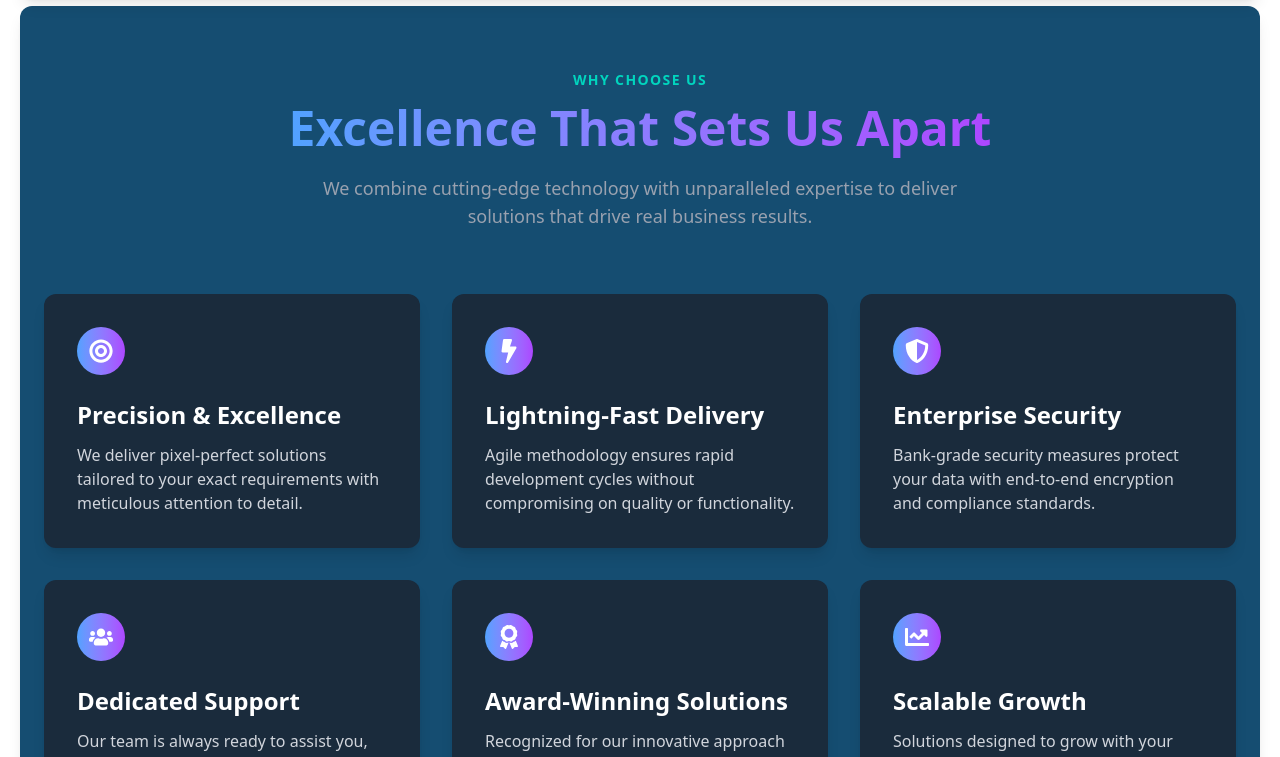
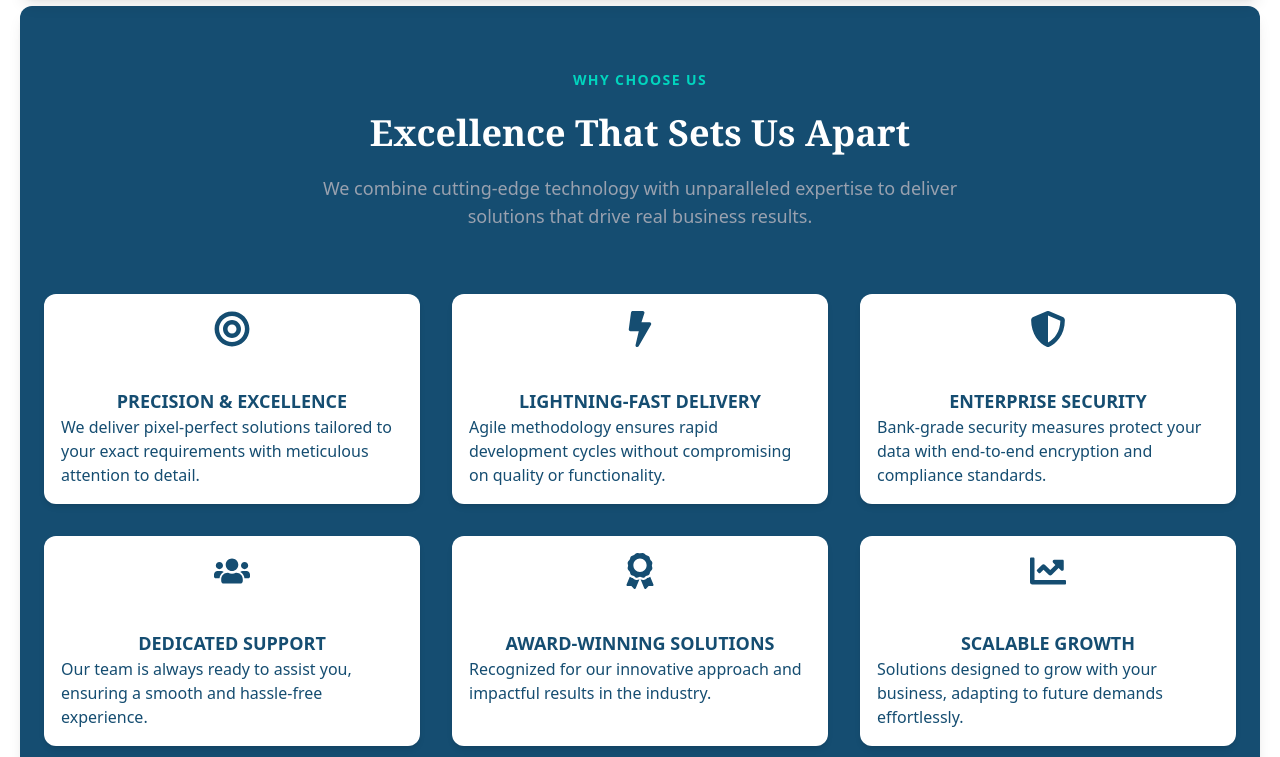
Before and after one commit to codifyingtech/codifyingtech, a React (Vite) app: page / in a window 1280 px wide. Shown: the part 1396-2153 px from the top of the page. Built offline with nearby package versions, Linux system fonts and the light colour scheme.

Commit message:
Added Contact Us page + why choose us more eiditing

```diff
--- a/src/components/Choose/WhyChooseUs.jsx
+++ b/src/components/Choose/WhyChooseUs.jsx
@@ -45,7 +45,7 @@ const WhyChooseUs = () => {
             WHY CHOOSE US
           </p>
           <h2 className="text-4xl md:text-5xl font-extrabold leading-tight">
-            <span className="bg-gradient-to-r from-blue-400 to-purple-500 text-transparent bg-clip-text">
+            <span className="text-4xl font-bold text-white font-serif mb-4 text-transparent bg-clip-text">
               Excellence That Sets Us Apart
             </span>
           </h2>
@@ -60,18 +60,21 @@ const WhyChooseUs = () => {
           {features.map((feature, index) => (
             <div
               key={index}
-              className="bg-[#1a2b3c] p-8 rounded-xl shadow-lg flex flex-col items-start
-                         border border-transparent hover:border-blue-500 transition-all duration-300 transform hover:scale-[1.02]"
+      className="w-[90%] sm:w-[80%] md:w-full mx-auto flex flex-col items-center bg-white backdrop-blur-md border border-white/20 p-4 rounded-xl shadow-md hover:shadow-lime-50 transition duration-300 transform hover:scale-110 cursor-pointer"
+
+              // className="bg-[#1a2b3c] p-8 rounded-xl shadow-lg flex flex-col items-start
+              //            border border-transparent hover:border-blue-500 transition-all duration-300 transform hover:scale-[1.02]"
             >
               {/* Icon Container */}
               <div className="mb-6">
-                <div className="bg-gradient-to-r from-blue-400 to-purple-500 p-3 rounded-full text-2xl text-white">
+                <div className="text-[#154d71] text-4xl mb-4">
+                {/* <div className="bg-gradient-to-r from-blue-400 to-purple-500 p-3 rounded-full text-2xl text-white"> */}
                   <feature.icon />
                 </div>
               </div>
+           <h3 className="   text-lg font-semibold  text-[#154d71] uppercase">{feature.title}</h3>
 
-              <h3 className="text-2xl font-bold mb-3">{feature.title}</h3>
-              <p className="text-gray-300 text-base">{feature.description}</p>
+              <p className=" text-[#154d71] text-base">{feature.description}</p>
             </div>
           ))}
         </div>
```
